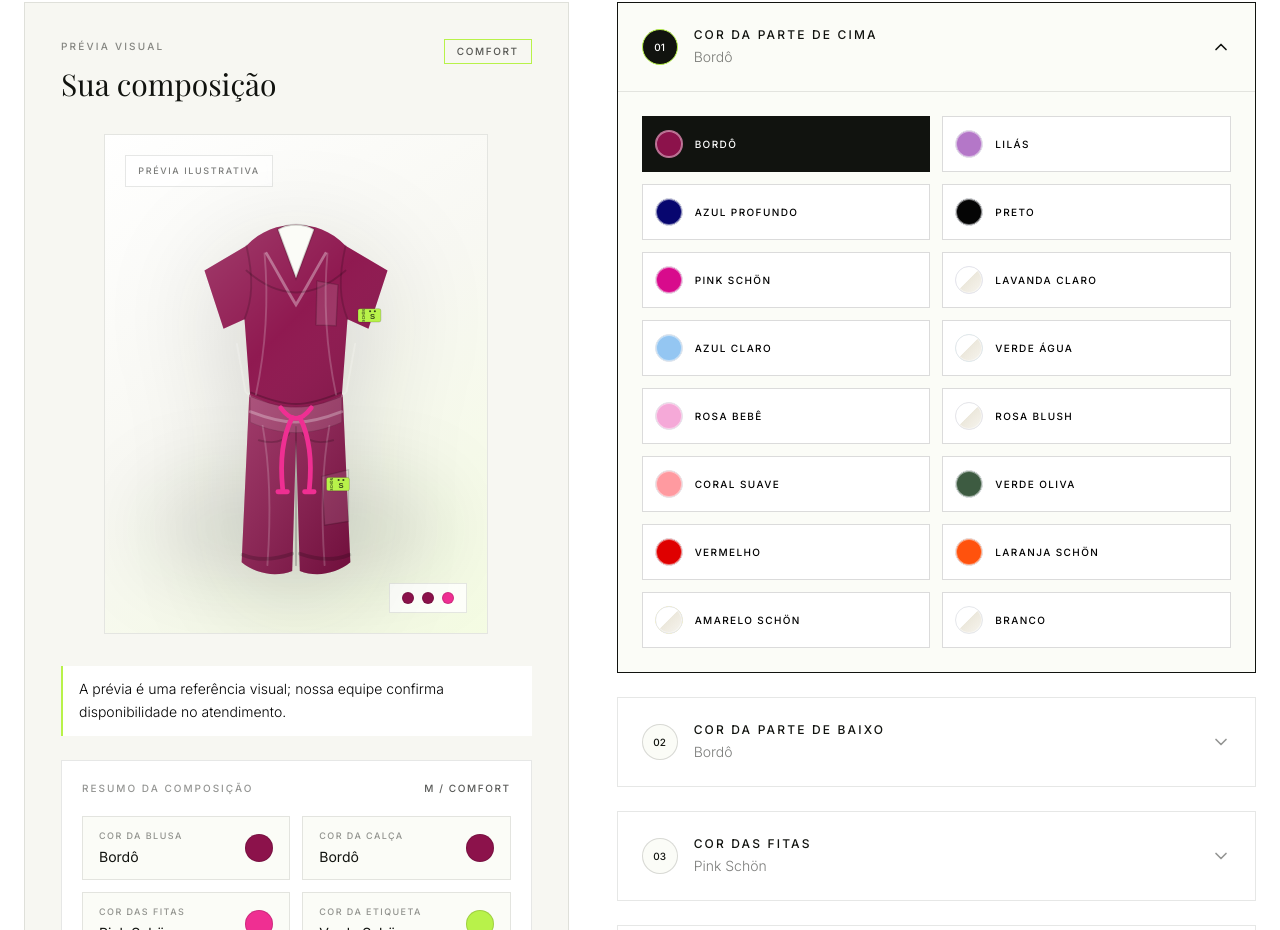
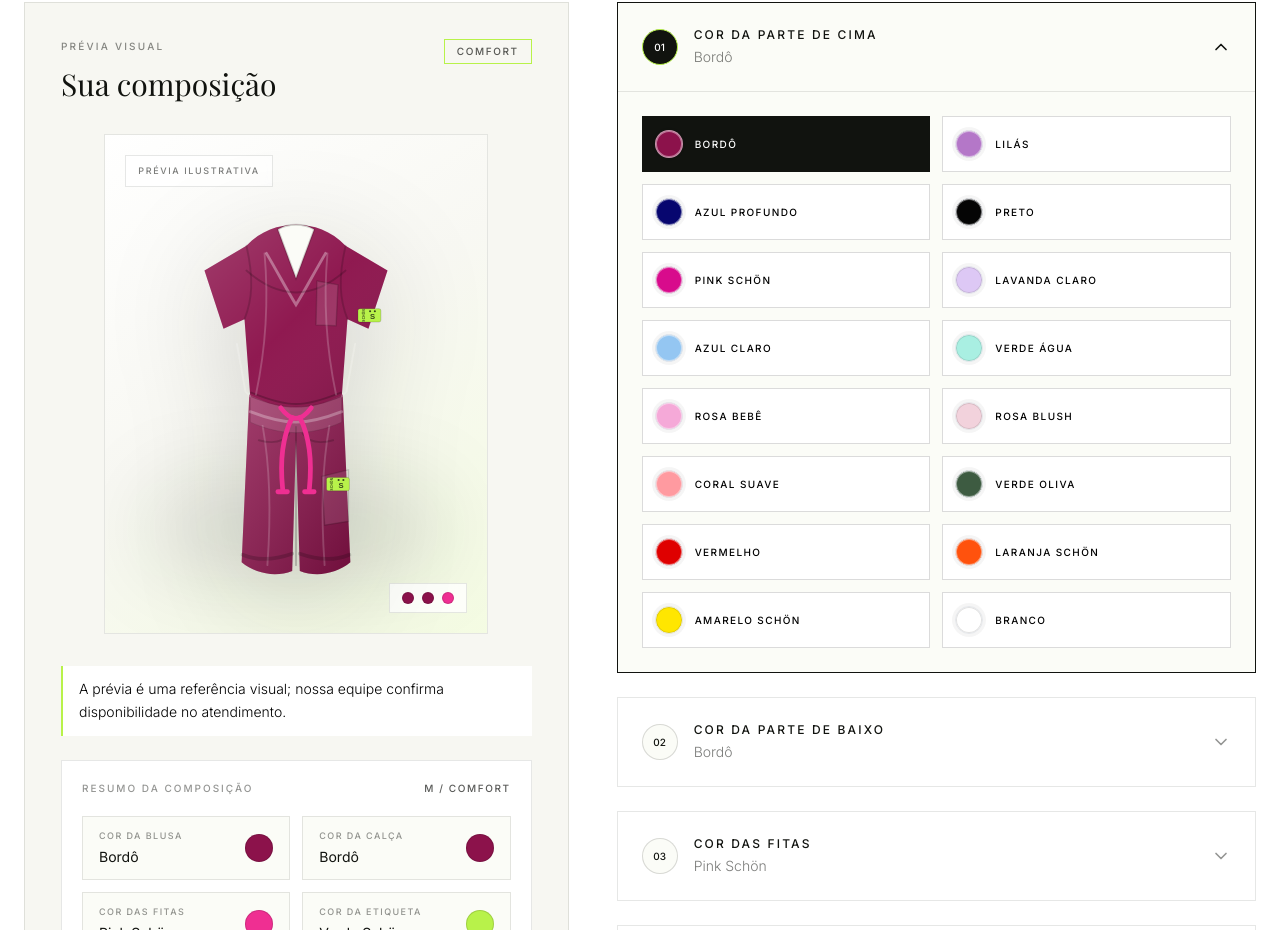
Before and after one commit to murilofrantz12-source/site-ma-aroca---sch-n-medical-d2fy60nbi, a React (Vite) app: page /schon-medical in a window 1280 px wide. Shown: the part 2171-3101 px from the top of the page. Built offline with nearby package versions, Linux system fonts and the light colour scheme; a web font is replaced by a local one.

Commit message:
Corrige visual das cores claras no simulador

```diff
--- a/src/components/ScrubConfigurator.tsx
+++ b/src/components/ScrubConfigurator.tsx
@@ -304,11 +304,15 @@ function ColorButton({
     >
       <span
         className={cn(
-          'h-7 w-7 shrink-0 rounded-full border shadow-[inset_0_0_0_1px_rgba(255,255,255,0.45)]',
-          active ? 'border-white/40' : 'border-[#11130f]/18',
-          isLightColor && 'bg-[linear-gradient(135deg,#fff_0%,#fff_48%,#ece8dc_49%,#f7f5ef_100%)]',
+          'h-7 w-7 shrink-0 rounded-full border',
+          active ? 'border-white/55' : isLightColor ? 'border-[#11130f]/28' : 'border-[#11130f]/18',
         )}
-        style={{ backgroundColor: color.value }}
+        style={{
+          backgroundColor: color.value,
+          boxShadow: isLightColor
+            ? 'inset 0 0 0 1px rgba(17,19,15,0.12), 0 0 0 3px rgba(17,19,15,0.04)'
+            : 'inset 0 0 0 1px rgba(255,255,255,0.42), 0 0 0 3px rgba(17,19,15,0.04)',
+        }}
       />
       <span className="text-[10px] font-medium uppercase tracking-[0.14em]">{color.name}</span>
     </button>
```
